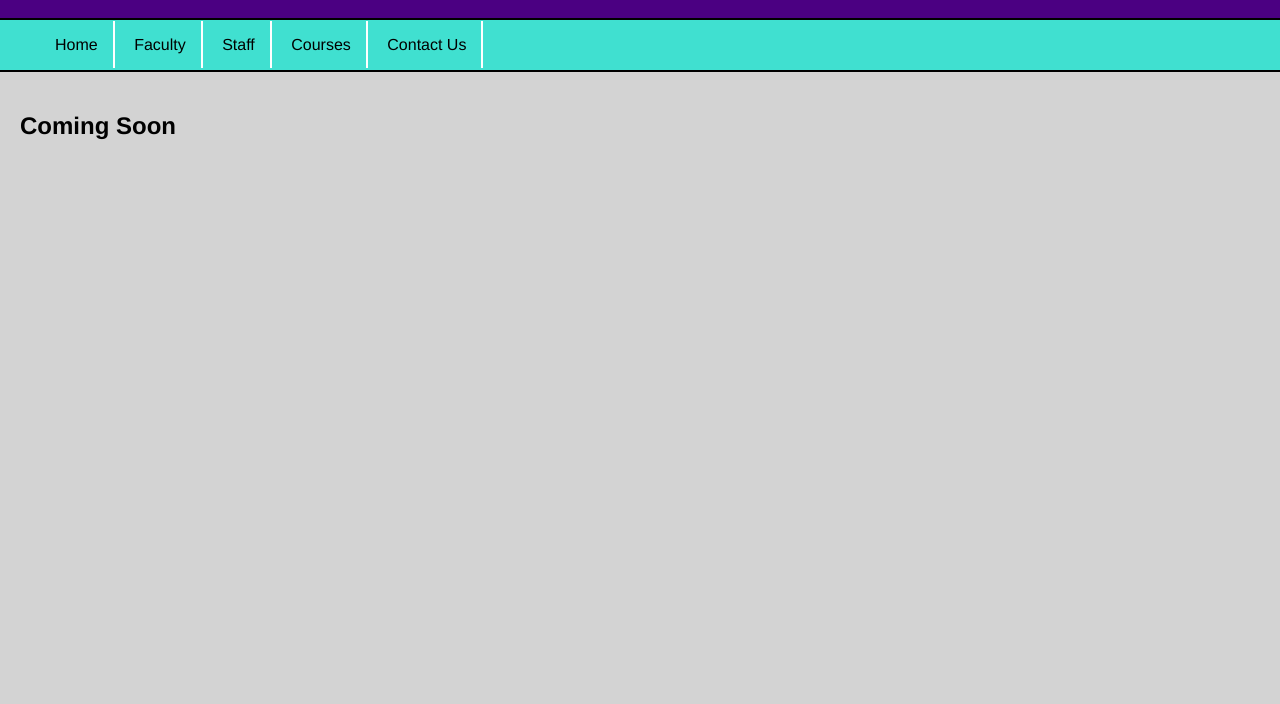
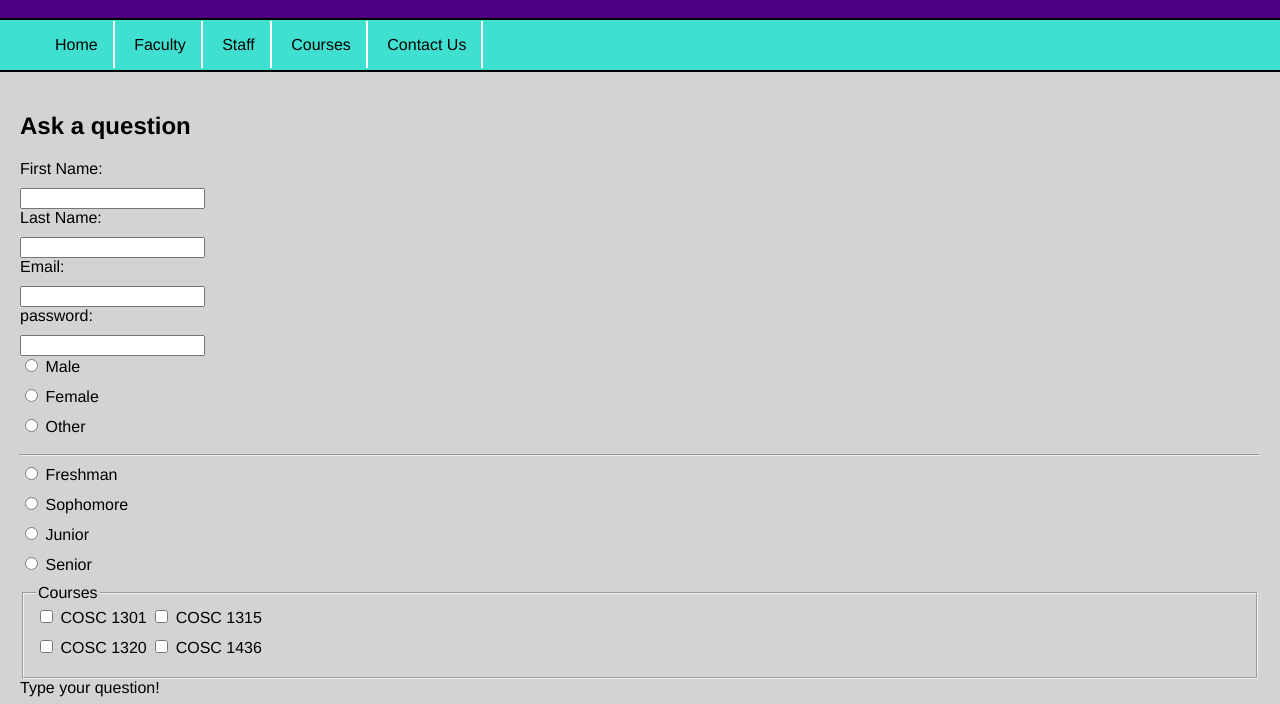
Before and after one commit to PetDanderizer/petdanderizer.github.io, a plain HTML site: page Week 5/WebsiteNav/contact.html in a window 1280 px wide. Shown: the part 95-799 px from the top of the page. Drawn offline with Linux system fonts and the light colour scheme; files whose address does not match are found by name.

Commit message:
add contact page
nya

```diff
--- a/Week 5/WebsiteNav/contact.html
+++ b/Week 5/WebsiteNav/contact.html
@@ -20,7 +20,60 @@
             </ul>
         </nav>
         <section>
-            <h1>Coming Soon</h1>
+            <h1> Ask a question</h1>
+            <form action="action_page.php" method="GET" target="_blank">
+                <label for="firstName">First Name:</label><br>
+                <input type="text" id="firstName" name="firstName"><br>
+
+                <label for="lastName">Last Name:</label><br>
+                <input type="text" id="lastName" name="lastName"><br>
+
+                <label for="email">Email:</label><br>
+                <input type="email" id="email" name="email"><br>
+
+                <label for="password">password:</label><br>
+                <input type="password" id="password" name="password"><br>
+
+                <!-- gender -->
+                <input type="radio" id="male" name="gender" value="male">
+                <label for="male">Male</label><br>
+                <input type="radio" id="female" name="gender" value="female">
+                <label for="female">Female</label><br>
+                <input type="radio" id="other" name="gender" value="other">
+                <label for="other">Other</label><br>
+                <hr>
+
+                <!-- classification -->
+                <input type="radio" id="freshman" name="classification" value="freshman">
+                <label for="freshman">Freshman</label><br>
+                <input type="radio" id="sophomore" name="classification" value="sophomore">
+                <label for="sophomore">Sophomore</label><br>
+                <input type="radio" id="junior" name="classification" value="junior">
+                <label for="junior">Junior</label><br>
+                <input type="radio" id="senior" name="classification" value="senior">
+                <label for="senior">Senior</label><br>
+
+                <!-- cousres -->
+                <fieldset>
+                    <legend>Courses</legend>
+                    <input type="checkbox" id="cosc1301" name="cosc1301" value="cosc1301">
+                    <label for="cosc1301">COSC 1301</label>
+                    <input type="checkbox" id="cosc1315" name="cosc1315" value="cosc1315">
+                    <label for="cosc1315">COSC 1315</label>
+                    <br>
+                    <input type="checkbox" id="cosc1320" name="cosc1320" value="cosc1320">
+                    <label for="cosc1320">COSC 1320</label>
+                    <input type="checkbox" id="cosc1436" name="cosc1436" value="cosc1436">
+                    <label for="cosc1436">COSC 1436</label>
+                </fieldset>
+
+                <label for="question">Type your question!</label>
+                <br>
+                <textarea name="question" id="question" rows="10" cols="30"></textarea>
+                <br>
+
+                <input type="submit" value="click to submit"><input type="reset">
+            </form>
         </section>
     </body>
 </html>
--- a/Week 5/WebsiteNav/style.css
+++ b/Week 5/WebsiteNav/style.css
@@ -82,3 +82,8 @@ img:hover {
 dd {
     padding-bottom:20px;
 }
+
+label {
+    display:inline-block;
+    margin-bottom:10px;
+}
```
